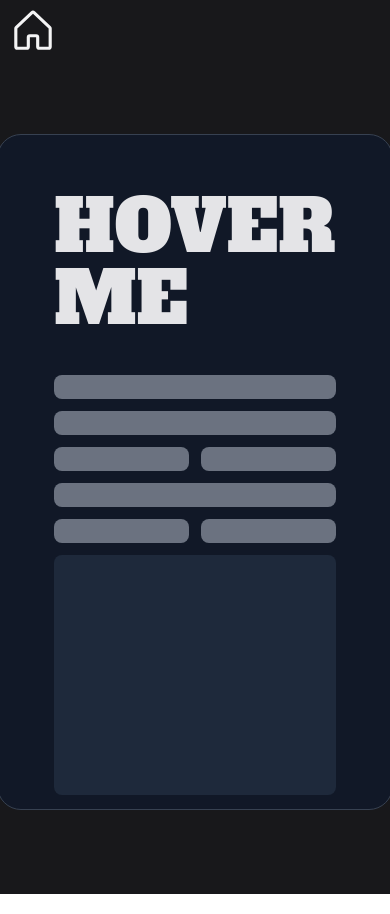
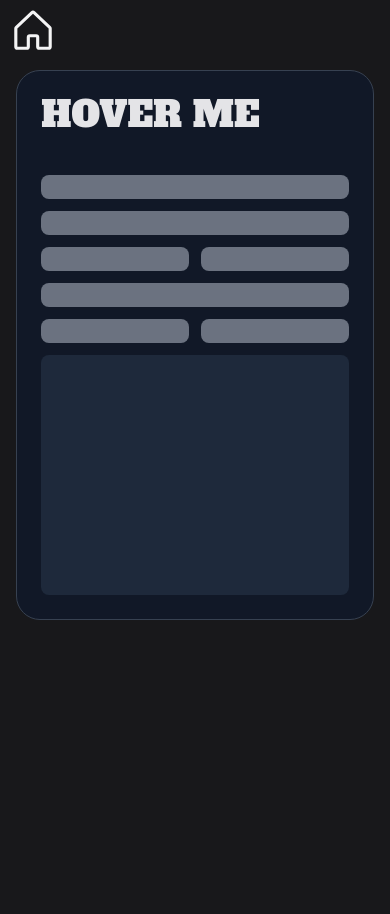
Before and after one commit to 0x7266/framer_motion_practice, a React (Vite) app: page /gradientonhover in a window 390 px wide. Built offline with nearby package versions, Linux system fonts and the light colour scheme.

Commit message:
fixed responsiveness

```diff
--- a/src/pages/GradientOnHover.tsx
+++ b/src/pages/GradientOnHover.tsx
@@ -14,7 +14,7 @@ export default function Demo() {
 	}
 
 	return (
-		<>
+		<div className="flex flex-col gap-5">
 			<motion.div
 				initial={{ y: -200 }}
 				animate={{ y: -10, transition: { duration: 0.6 } }}
@@ -24,9 +24,9 @@ export default function Demo() {
 					<HomeIcon />
 				</Link>
 			</motion.div>
-			<div className="h-screen flex flex-col items-center justify-center">
+			<div className="h-screen flex flex-col items-center sm:justify-center">
 				<div
-					className="relative flex flex-col justify-center h-4/5 max-h-[700px] group rounded-3xl border border-gray-700 bg-gray-900 overflow-hidden"
+					className="relative flex flex-col justify-center w-11/12 sm:w-full max-w-lg min-h-fit group rounded-3xl border border-gray-700 bg-gray-900 overflow-hidden"
 					onMouseMove={handleMouseMove}
 				>
 					<motion.div
@@ -43,7 +43,7 @@ export default function Demo() {
 							transition: { duration: 1.5, when: "afterChildren" },
 							backgroundColor: "transparent",
 						}}
-						className="text-zinc-200 text-7xl font-alfa uppercase p-14 h-full flex flex-col gap-10"
+						className="text-zinc-200 text-4xl md:text-7xl font-alfa uppercase p-6 h-full flex flex-col gap-10"
 					>
 						<motion.h1 initial={{ y: -300 }} animate={{ y: 0 }}>
 							HOVER ME
@@ -119,6 +119,6 @@ export default function Demo() {
 					</motion.div>
 				</div>
 			</div>
-		</>
+		</div>
 	);
 }
```
